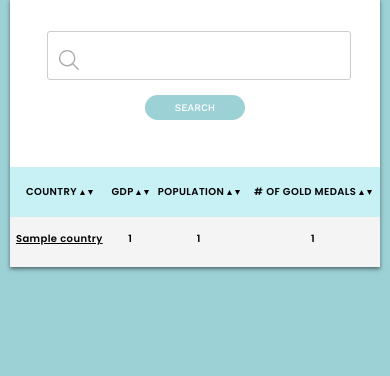
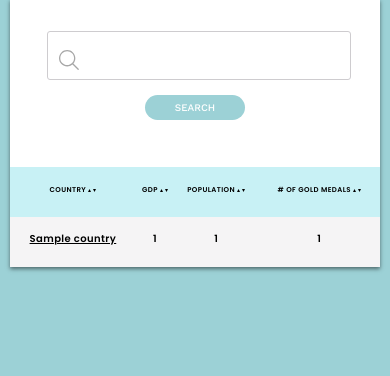
Before and after one commit to briantacderan/gold-medal-flask, a Flask app: page / in a window 390 px wide. Shown: the part 319-695 px from the top of the page. Run offline with Flask 2, Linux system fonts and the light colour scheme; tables that the repository leaves empty hold one stand-in row (values such as "Sample post").

Commit message:
Adjust more css

```diff
--- a/static/stylesheets/style.css
+++ b/static/stylesheets/style.css
@@ -186,11 +186,11 @@
   .country-header th {
     background: #c8f1f5;
     padding-top: 18px;
-    font-size: 10px;
+    font-size: 7px;
   }
 
   img.sort {
-    width: 5px;
+    width: 3px;
   }
 
   #container {
@@ -204,10 +204,9 @@
   }
 
   td.table-value {
-    font-size: 10px;
+    font-size: 7px;
     height: 19px;
     letter-spacing: 0.4px;
-    max-width: 20px;
   }
 }
 
```
